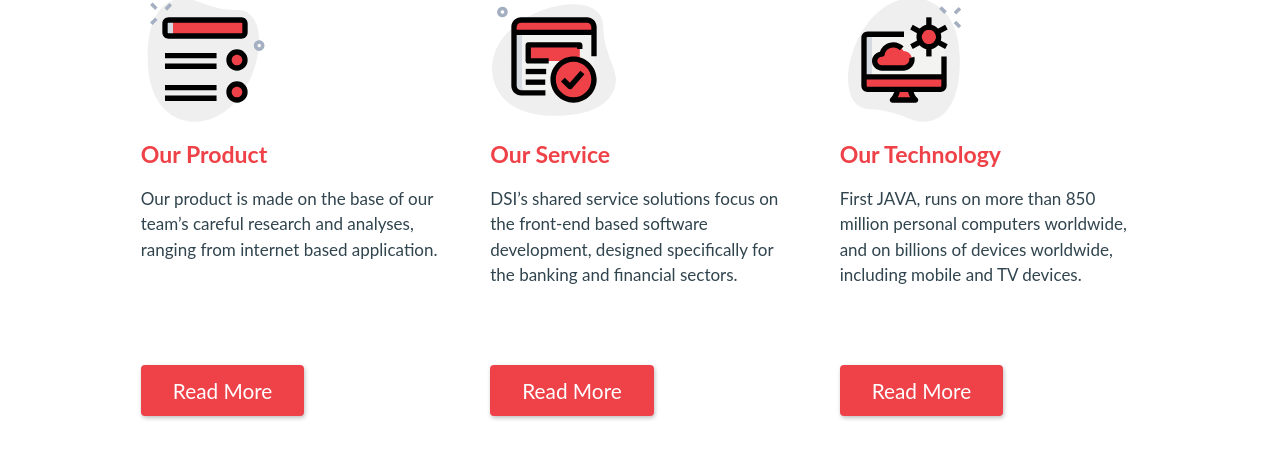
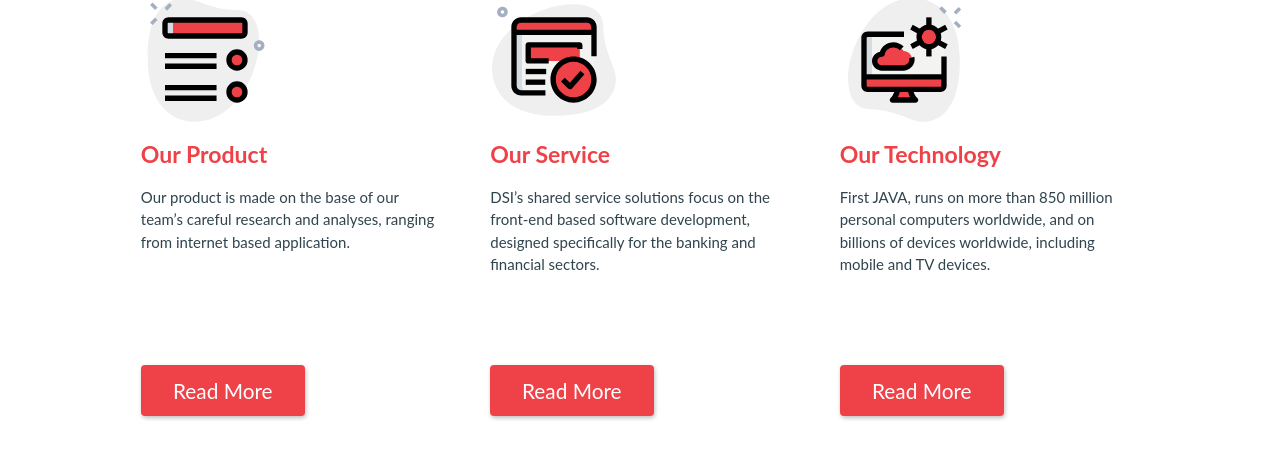
Before and after one commit to dinskid/dsi-mock, a React (Create React App) app: page / in a window 1280 px wide. Shown: the part 1526-1992 px from the top of the page. Built offline with nearby package versions, Linux system fonts and the light colour scheme.

Commit message:
Updated styles added hover effect

```diff
--- a/src/components/Card/index.js
+++ b/src/components/Card/index.js
@@ -15,7 +15,7 @@ export default function Card(props) {
         <p className="card-desc">
           {props.description}
         </p>
-        <button className="btn">{props.buttonText}</button>
+        <button className="btn hvr-fade">{props.buttonText}</button>
       </div>
     </Fade>
   )
--- a/src/components/Card/styles.css
+++ b/src/components/Card/styles.css
@@ -17,7 +17,7 @@
 }
 
 .card-desc {
-  font-size: clamp(17px, 1.2vw, 25px);
+  font-size: clamp(15px, 1.15vw, 25px);
   line-height: 1.5;
 }
 
```
